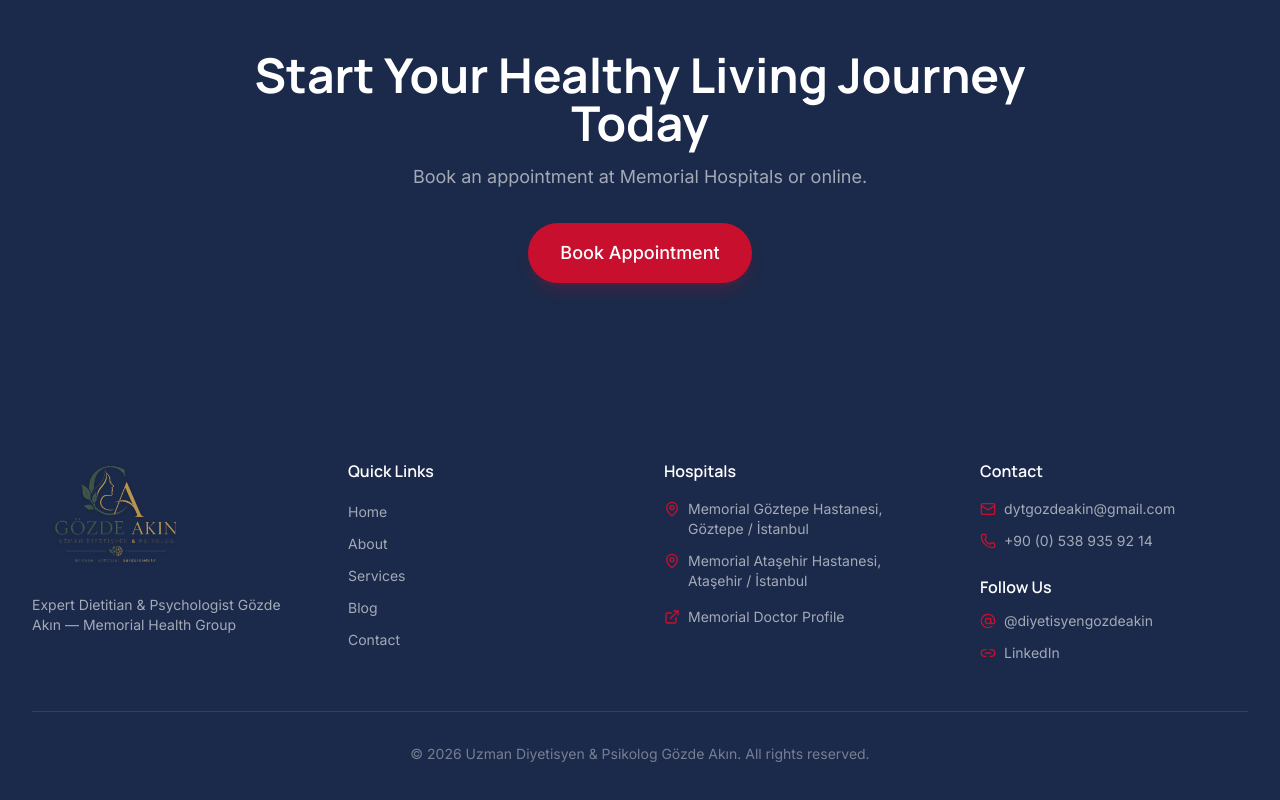
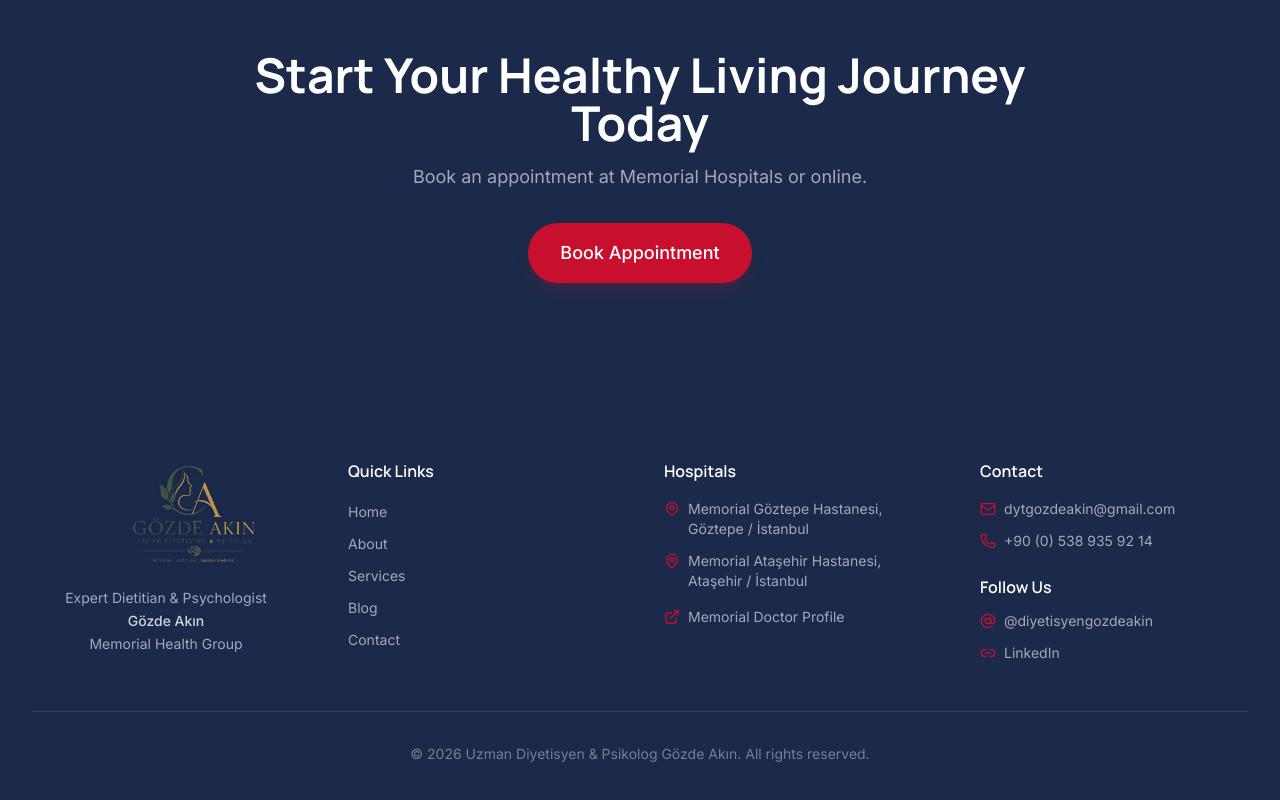
Before and after one commit to tvk-group/diyetisyengozdeakin, a Next.js app: page /en in a window 1280 px wide. Shown: the part 10120-10920 px from the top of the page. Built offline with nearby package versions, Linux system fonts and the light colour scheme.

Commit message:
Center footer brand text and shift logo right for alignment
- Split footer description into three centered lines
- Offset logo slightly right to align with text block
- Update footer i18n keys across all six locales

```diff
--- a/src/components/layout/Footer.tsx
+++ b/src/components/layout/Footer.tsx
@@ -21,14 +21,20 @@ export async function Footer() {
       <div className="mx-auto max-w-7xl px-4 py-16 sm:px-6 lg:px-8">
         <div className="grid gap-12 md:grid-cols-2 lg:grid-cols-4">
           <div>
+            <div className="mb-4 flex justify-center">
               <Logo
                 href="/"
                 size="footer"
                 transparent
                 showName={false}
-              linkClassName="mb-6"
+                linkClassName="inline-flex translate-x-5 sm:translate-x-7"
               />
-            <p className="text-sm text-white/60">{t("description")}</p>
+            </div>
+            <div className="text-center text-sm leading-relaxed text-white/60">
+              <p>{t("descriptionLine1")}</p>
+              <p className="font-medium text-white/80">{t("descriptionLine2")}</p>
+              <p>{t("descriptionLine3")}</p>
+            </div>
           </div>
 
           <div>
--- a/src/i18n/messages/ar.json
+++ b/src/i18n/messages/ar.json
@@ -219,7 +219,9 @@
     "button": "احجز موعداً"
   },
   "footer": {
-    "description": "أخصائية التغذية والطب النفسي غözde أكين — مجموعة ميموريال الصحية",
+    "descriptionLine1": "أخصائية تغذية خبيرة وأخصائية نفسية",
+    "descriptionLine2": "Gözde Akın",
+    "descriptionLine3": "مجموعة ميموريال الصحية",
     "quickLinks": "روابط سريعة",
     "contact": "اتصل بنا",
     "hospitals": "المستشفيات",
--- a/src/i18n/messages/de.json
+++ b/src/i18n/messages/de.json
@@ -219,7 +219,9 @@
     "button": "Termin buchen"
   },
   "footer": {
-    "description": "Expertin für Ernährung & Psychologin Gözde Akın — Memorial Gesundheitsgruppe",
+    "descriptionLine1": "Expertin für Ernährung & Psychologin",
+    "descriptionLine2": "Gözde Akın",
+    "descriptionLine3": "Memorial Gesundheitsgruppe",
     "quickLinks": "Schnelllinks",
     "contact": "Kontakt",
     "hospitals": "Krankenhäuser",
--- a/src/i18n/messages/en.json
+++ b/src/i18n/messages/en.json
@@ -219,7 +219,9 @@
     "button": "Book Appointment"
   },
   "footer": {
-    "description": "Expert Dietitian & Psychologist Gözde Akın — Memorial Health Group",
+    "descriptionLine1": "Expert Dietitian & Psychologist",
+    "descriptionLine2": "Gözde Akın",
+    "descriptionLine3": "Memorial Health Group",
     "quickLinks": "Quick Links",
     "contact": "Contact",
     "hospitals": "Hospitals",
--- a/src/i18n/messages/fr.json
+++ b/src/i18n/messages/fr.json
@@ -219,7 +219,9 @@
     "button": "Prendre rendez-vous"
   },
   "footer": {
-    "description": "Diététicienne Experte & Psychologue Gözde Akın — Groupe de Santé Memorial",
+    "descriptionLine1": "Diététicienne Experte & Psychologue",
+    "descriptionLine2": "Gözde Akın",
+    "descriptionLine3": "Groupe de Santé Memorial",
     "quickLinks": "Liens rapides",
     "contact": "Contact",
     "hospitals": "Hôpitaux",
--- a/src/i18n/messages/ru.json
+++ b/src/i18n/messages/ru.json
@@ -219,7 +219,9 @@
     "button": "Записаться"
   },
   "footer": {
-    "description": "Диетолог-эксперт и психолог Гёзде Акын — Группа здоровья Memorial",
+    "descriptionLine1": "Диетолог-эксперт и психолог",
+    "descriptionLine2": "Gözde Akın",
+    "descriptionLine3": "Группа здоровья Memorial",
     "quickLinks": "Быстрые ссылки",
     "contact": "Контакты",
     "hospitals": "Больницы",
--- a/src/i18n/messages/tr.json
+++ b/src/i18n/messages/tr.json
@@ -219,7 +219,9 @@
     "button": "Randevu Al"
   },
   "footer": {
-    "description": "Uzman Diyetisyen & Psikolog Gözde Akın — Memorial Sağlık Grubu",
+    "descriptionLine1": "Uzman Diyetisyen & Psikolog",
+    "descriptionLine2": "Gözde Akın",
+    "descriptionLine3": "Memorial Sağlık Grubu",
     "quickLinks": "Hızlı Bağlantılar",
     "contact": "İletişim",
     "hospitals": "Hastaneler",
```
Lines whose indentation alone changed are shown as unchanged.
